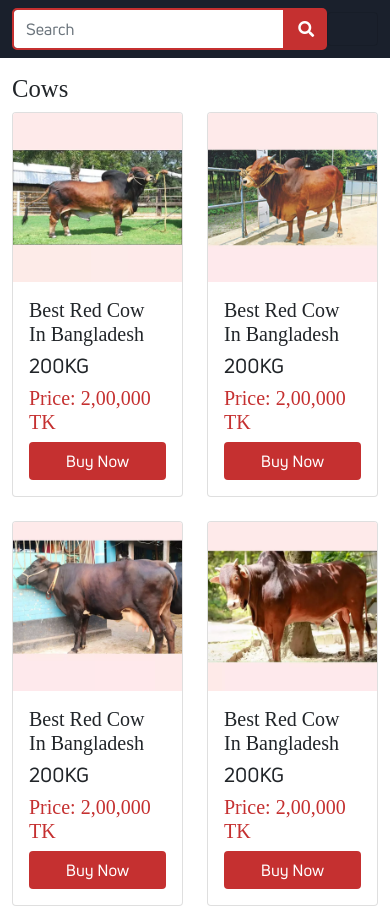
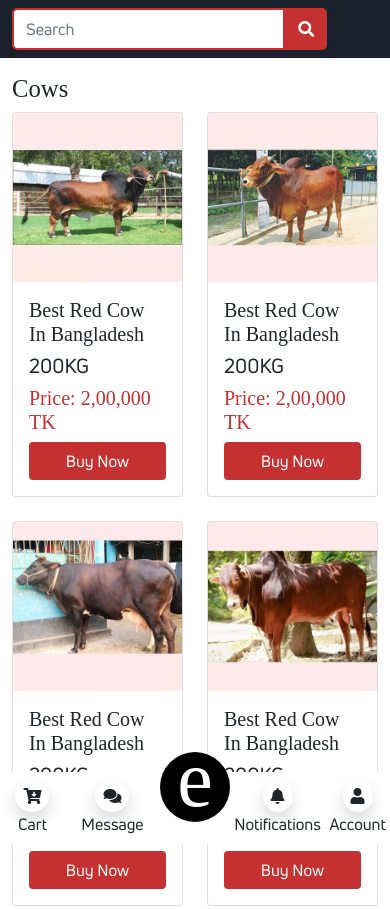
Before and after one commit to HazratAli4510/ecow, a plain HTML site: page pages/all-products/index.html in a window 390 px wide. Shown: the top 909 px of the page. Drawn offline with nearby package versions, Linux system fonts and the light colour scheme; a web font is replaced by a local one.

Commit message:
Mobile footer added

```diff
--- a/pages/all-products/index.html
+++ b/pages/all-products/index.html
@@ -682,7 +682,7 @@
   </section>
 
   <!-- footer -->
-  <footer class="ecow-footer-background" id="footerMain">
+  <footer class="ecow-footer-background d-none d-md-block" id="footerMain">
 
     <div class="container">
       <div class="row py-5 row-cols-1 row-cols-sm-2 row-cols-md-3  gy-5">
@@ -721,6 +721,36 @@
   </footer>
 
 
+  <div class="mt-5 d-md-none"></div>
+  <!-- mobile fixed footer -->
+  <section class="mobile-fixed w-100 bg-white fixed-bottom d-md-none mt-5">
+    <div class="container">
+      <div class="row d-flex justify-content-between">
+        <div class="col-2 d-flex flex-column align-items-center py-2">
+          <i class="fas fa-cart-arrow-down shadow p-2 rounded-circle"></i>
+          <span>Cart</span>
+        </div>
+        <div class="col-2 d-flex flex-column align-items-center py-2">
+          <i class="fas fa-comments shadow p-2 rounded-circle"></i>
+          <span>Message</span>
+        </div>
+        <div style="max-width: 70px;max-height: 70px;position: relative; bottom: 20px;" class="col-4 d-flex justify-content-center align-items-center bg-black rounded-circle">
+          <a style="font-size: 80px;" href="../../" class="font-bold pb-3 text-decoration-none text-white display-1">e</a>
+        </div>
+        <div class="col-2 d-flex flex-column align-items-center py-2">
+          <i class="fas fa-bell shadow p-2 rounded-circle"></i>
+          <span>Notifications</span>
+        </div>
+        <div class="col-2 d-flex flex-column align-items-center py-2">
+          <i class="fas fa-user shadow p-2 rounded-circle"></i>
+          <span>Account</span>
+        </div>
+      </div>
+    </div>
+  </section>
+
+
+
   <!-- bootstrap cdn for js -->
 
   <script src="https://cdn.jsdelivr.net/npm/bootstrap@5.0.2/dist/js/bootstrap.bundle.min.js"
```
Also changed, not shown: index.html (+29 -1 lines), pages/cows/index.html (+31 -1 lines), pages/goats/index.html (+31 -1 lines).
